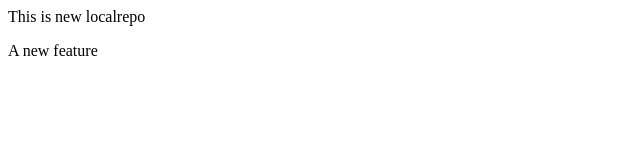
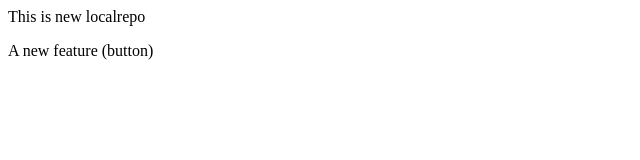
Before and after one commit to rrajatrajput/localrepo, a plain HTML site: page index.html in a window 1280 px wide. Shown: the full height of the page, 0-640 px from the left. Drawn offline with Linux system fonts and the light colour scheme.

Commit message:
Add new button

```diff
--- a/index.html
+++ b/index.html
@@ -1,2 +1,2 @@
 <p>This is new localrepo</p>
-<p>A new feature</p>
+<p>A new feature (button)</p>
```
